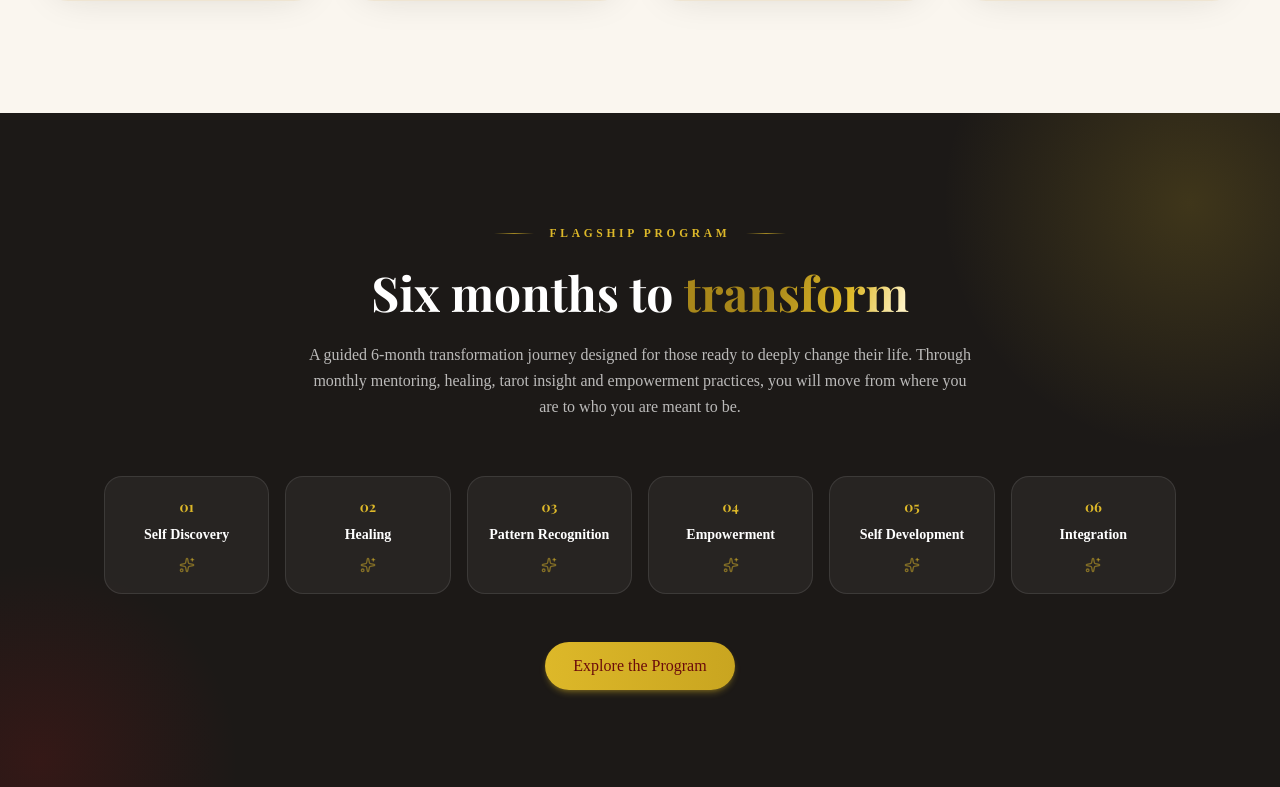
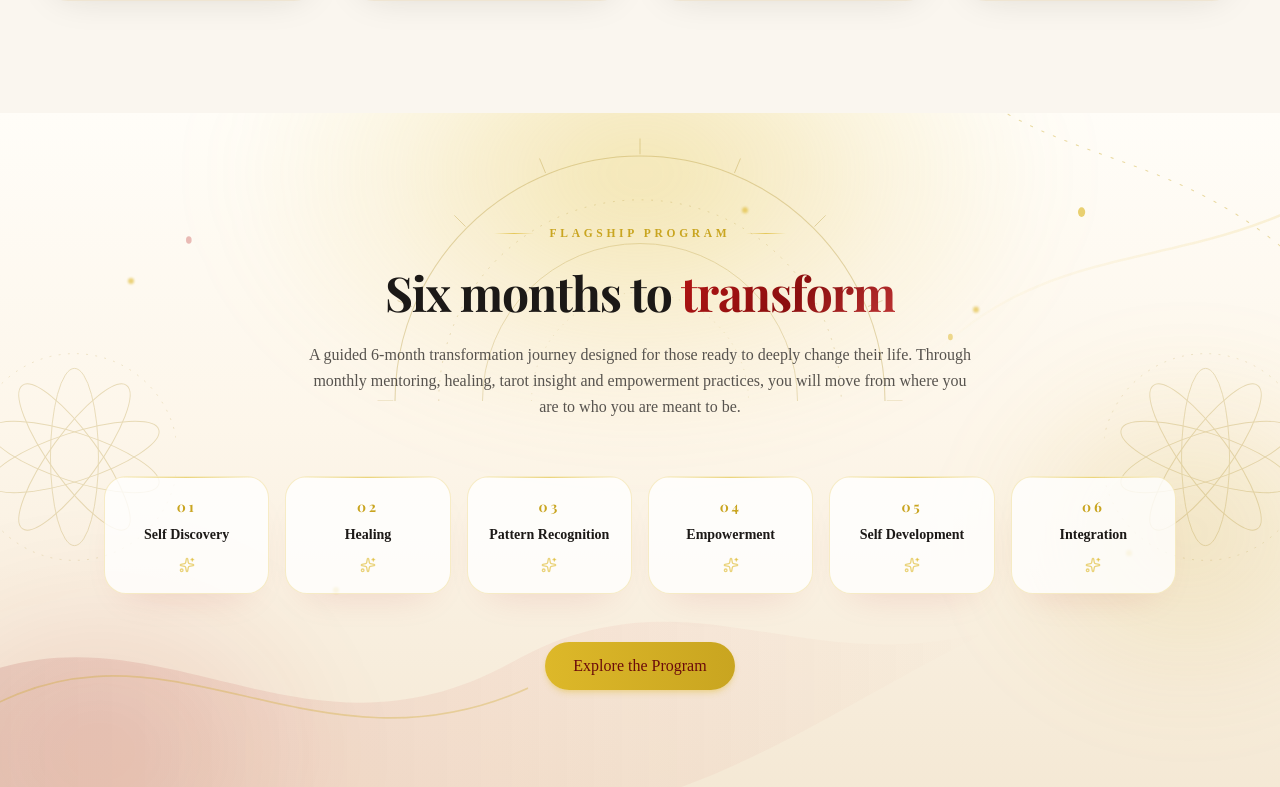
Before and after one commit to ujagare/manisha-belvalkar-premium, a Next.js app: page / in a window 1280 px wide. Shown: the part 5053-5840 px from the top of the page. Built offline with nearby package versions, Linux system fonts and the light colour scheme; a web font is replaced by a local one.

Commit message:
Transformation section: ceremonial light canvas — rising-sun halo, lotus arcs, gold ribbons, glass month chips replacing dark charcoal band

```diff
--- a/src/components/home/TransformationHighlight.tsx
+++ b/src/components/home/TransformationHighlight.tsx
@@ -3,41 +3,167 @@ import { transformationProgram } from "@/lib/data";
 import Button from "@/components/ui/Button";
 import Reveal from "@/components/ui/Reveal";
 
+/**
+ * Flagship-program band on a ceremonial light canvas that echoes the home
+ * hero without copying it: a rising-sun halo behind the title, corner lotus
+ * arcs, flowing gold ribbons and floating sparks over a warm parchment
+ * gradient. Month chips are white glass with gold rings.
+ */
 export default function TransformationHighlight() {
   const { months } = transformationProgram;
   return (
-    <section className="relative overflow-hidden bg-charcoal py-20 lg:py-28">
-      <div className="glow-gold absolute -right-40 -top-40 h-[500px] w-[500px]" />
-      <div className="glow-crimson absolute -bottom-40 -left-40 h-[400px] w-[400px]" />
+    <section className="relative overflow-hidden bg-[linear-gradient(180deg,#fffdf8_0%,#fdf6ea_46%,#f4e8d4_100%)] py-20 lg:py-28">
+      {/* Ceremonial glows — gold crown behind the title, crimson warmth low-left */}
+      <div className="pointer-events-none absolute inset-0" aria-hidden="true">
+        <div className="absolute left-1/2 top-[-220px] h-[560px] w-[860px] -translate-x-1/2 rounded-full bg-[radial-gradient(ellipse_at_center,rgba(221,184,41,0.34),rgba(221,184,41,0.08)_46%,transparent_70%)] blur-2xl" />
+        <div className="absolute -left-40 bottom-[-160px] h-[420px] w-[520px] rounded-full bg-[radial-gradient(ellipse_at_center,rgba(180,20,20,0.12),transparent_70%)] blur-2xl" />
+        <div className="absolute -right-32 top-1/3 h-[380px] w-[440px] rounded-full bg-[radial-gradient(ellipse_at_center,rgba(201,165,32,0.18),transparent_70%)] blur-2xl" />
+      </div>
 
-      <div className="relative mx-auto max-w-6xl px-6 lg:px-10">
+      {/* Rising-sun halo behind the heading — concentric gold arcs */}
+      <svg
+        viewBox="0 0 640 320"
+        className="pointer-events-none absolute left-1/2 top-6 z-[1] w-[min(560px,86vw)] -translate-x-1/2 text-gold-deep opacity-30 sm:top-2"
+        aria-hidden="true"
+      >
+        <g fill="none" stroke="currentColor">
+          <path d="M40 320a280 280 0 0 1 560 0" strokeWidth="1.2" />
+          <path d="M90 320a230 230 0 0 1 460 0" strokeWidth="0.9" strokeDasharray="2 9" />
+          <path d="M140 320a180 180 0 0 1 360 0" strokeWidth="0.9" />
+          <path d="M196 320a124 124 0 0 1 248 0" strokeWidth="0.7" strokeDasharray="1 7" />
+          {/* rays */}
+          {Array.from({ length: 9 }).map((_, i) => {
+            const a = Math.PI - (i * Math.PI) / 8;
+            return (
+              <line
+                key={i}
+                x1={320 + Math.cos(a) * 282}
+                y1={320 - Math.sin(a) * 282}
+                x2={320 + Math.cos(a) * 300}
+                y2={320 - Math.sin(a) * 300}
+                strokeWidth="1.1"
+              />
+            );
+          })}
+        </g>
+      </svg>
+
+      {/* Flowing gold + crimson ribbon lines, echoing the hero's silk art */}
+      <svg
+        viewBox="0 0 1600 640"
+        preserveAspectRatio="none"
+        className="pointer-events-none absolute inset-0 z-[1] h-full w-full"
+        aria-hidden="true"
+      >
+        <defs>
+          <linearGradient id="thRibbonCrimson" x1="0" y1="0" x2="1" y2="0">
+            <stop offset="0" stopColor="#8b0f0f" stopOpacity=".14" />
+            <stop offset=".55" stopColor="#d64545" stopOpacity=".07" />
+            <stop offset="1" stopColor="#b41414" stopOpacity="0" />
+          </linearGradient>
+          <linearGradient id="thRibbonGold" x1="1" y1="0" x2="0" y2="1">
+            <stop offset="0" stopColor="#ddb829" stopOpacity=".22" />
+            <stop offset="1" stopColor="#f0d060" stopOpacity="0" />
+          </linearGradient>
+        </defs>
+        <path d="M-120 560c280-150 470 70 760-50 220-92 360 20 600-30-250 90-430 210-700 160-240-44-430 60-660 90Z" fill="url(#thRibbonCrimson)" />
+        <path d="M-80 586c260-160 450 46 740-52" fill="none" stroke="#c9a520" strokeOpacity=".3" strokeWidth="1.6" />
+        <path d="M1720 40c-190 120-390 60-560 190" fill="none" stroke="url(#thRibbonGold)" strokeWidth="2.4" />
+        <path d="M1180 -40c150 96 292 68 460 190" fill="none" stroke="#c9a520" strokeDasharray="3 12" strokeOpacity=".4" strokeLinecap="round" />
+        <circle cx="1352" cy="92" r="4.5" fill="#ddb829" fillOpacity=".65" />
+        <circle cx="1188" cy="208" r="3" fill="#ddb829" fillOpacity=".5" />
+        <circle cx="236" cy="118" r="3.5" fill="#b41414" fillOpacity=".28" />
+      </svg>
+
+      {/* Corner lotus arcs — left and right, mirrored */}
+      <svg
+        viewBox="0 0 260 260"
+        className="pointer-events-none absolute -left-16 top-1/2 z-[1] hidden w-[240px] -translate-y-1/2 text-gold-deep opacity-25 lg:block"
+        aria-hidden="true"
+      >
+        <g fill="none" stroke="currentColor">
+          {Array.from({ length: 5 }).map((_, i) => (
+            <ellipse
+              key={i}
+              cx="150"
+              cy="130"
+              rx="26"
+              ry="96"
+              strokeWidth="1"
+              transform={`rotate(${i * 36 - 72} 150 130)`}
+            />
+          ))}
+          <circle cx="150" cy="130" r="112" strokeWidth="0.8" strokeDasharray="2 8" />
+        </g>
+      </svg>
+      <svg
+        viewBox="0 0 260 260"
+        className="pointer-events-none absolute -right-16 top-1/2 z-[1] hidden w-[240px] -translate-y-1/2 rotate-180 text-gold-deep opacity-25 lg:block"
+        aria-hidden="true"
+      >
+        <g fill="none" stroke="currentColor">
+          {Array.from({ length: 5 }).map((_, i) => (
+            <ellipse
+              key={i}
+              cx="150"
+              cy="130"
+              rx="26"
+              ry="96"
+              strokeWidth="1"
+              transform={`rotate(${i * 36 - 72} 150 130)`}
+            />
+          ))}
+          <circle cx="150" cy="130" r="112" strokeWidth="0.8" strokeDasharray="2 8" />
+        </g>
+      </svg>
+
+      {/* Ambient floating gold sparks */}
+      <div className="pointer-events-none absolute inset-0 z-[2] overflow-hidden" aria-hidden="true">
+        {[
+          { l: "10%", t: "24%", d: "0s" },
+          { l: "26%", t: "70%", d: "1.8s" },
+          { l: "58%", t: "14%", d: "0.8s" },
+          { l: "76%", t: "30%", d: "2.6s" },
+          { l: "88%", t: "64%", d: "1.2s" },
+          { l: "44%", t: "82%", d: "3.2s" },
+        ].map((p) => (
+          <span
+            key={p.l}
+            className="absolute h-1.5 w-1.5 animate-float rounded-full bg-gold/60 blur-[1px]"
+            style={{ left: p.l, top: p.t, animationDelay: p.d }}
+          />
+        ))}
+      </div>
+
+      <div className="relative z-10 mx-auto max-w-6xl px-6 lg:px-10">
         <Reveal className="text-center">
-          <div className="eyebrow mb-5 flex items-center justify-center gap-4 text-gold">
+          <div className="eyebrow mb-5 flex items-center justify-center gap-4 text-gold-dark">
             <span className="hairline-gold w-10" />
             Flagship Program
             <span className="hairline-gold w-10" />
           </div>
-          <h2 className="font-display text-4xl font-bold leading-tight text-white sm:text-5xl">
+          <h2 className="text-balance font-display text-4xl font-bold leading-tight tracking-tight text-charcoal sm:text-5xl">
             Six months to{" "}
-            <span className="text-gold-shimmer">transform</span>
+            <span className="text-crimson-gradient">transform</span>
           </h2>
-          <p className="mx-auto mt-5 max-w-2xl text-base leading-relaxed text-white/70">
+          <p className="mx-auto mt-5 max-w-2xl text-base leading-relaxed text-warmgray">
             {transformationProgram.description}
           </p>
         </Reveal>
 
-        {/* Month chips */}
+        {/* Month chips — white glass on gold rings */}
         <div className="mt-14 grid gap-4 sm:grid-cols-2 lg:grid-cols-6">
           {months.map((m, i) => (
             <Reveal key={m.month} delay={i * 0.06}>
-              <div className="flex h-full flex-col items-center rounded-2xl border border-white/10 bg-white/5 p-5 text-center backdrop-blur-sm transition-all duration-500 hover:border-gold/40 hover:bg-white/10">
-                <span className="font-display text-sm font-bold text-gold">
+              <div className="group relative flex h-full flex-col items-center overflow-hidden rounded-[22px] border border-gold/25 bg-white/80 p-5 text-center shadow-[0_18px_40px_-24px_rgba(180,20,20,0.18)] backdrop-blur-sm transition-all duration-500 hover:-translate-y-1.5 hover:border-gold/55 hover:bg-white hover:shadow-[0_28px_60px_-28px_rgba(221,184,41,0.5)]">
+                <span className="pointer-events-none absolute inset-x-0 top-0 h-px bg-gradient-to-r from-transparent via-gold/60 to-transparent" />
+                <span className="font-display text-sm font-bold tracking-[0.2em] text-gold-dark">
                   {String(m.month).padStart(2, "0")}
                 </span>
-                <span className="mt-2 text-sm font-semibold text-white">
+                <span className="mt-2 text-sm font-semibold text-charcoal">
                   {m.title}
                 </span>
-                <Sparkles className="mt-3 h-4 w-4 text-gold/50" />
+                <Sparkles className="mt-3 h-4 w-4 text-gold/60 transition-transform duration-500 group-hover:scale-125 group-hover:text-gold-dark" />
               </div>
             </Reveal>
           ))}
```
